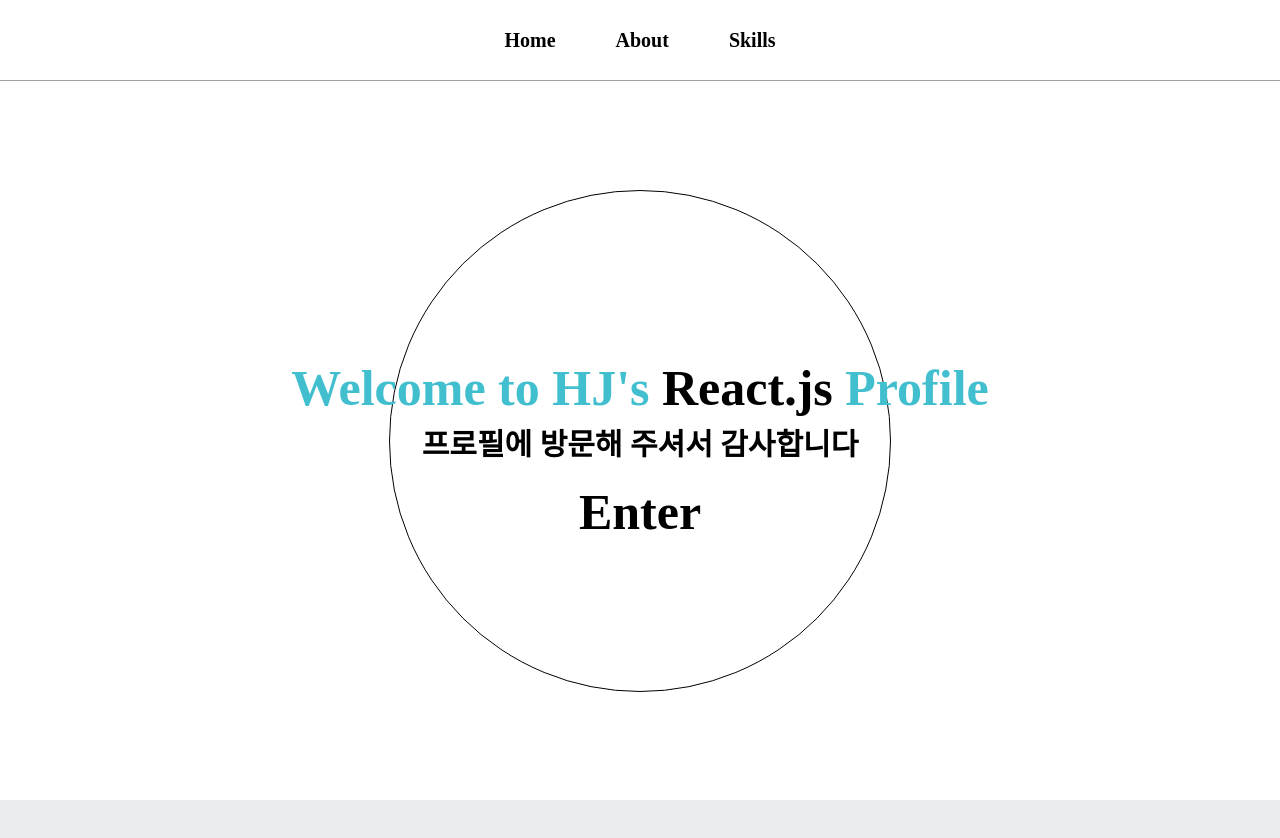
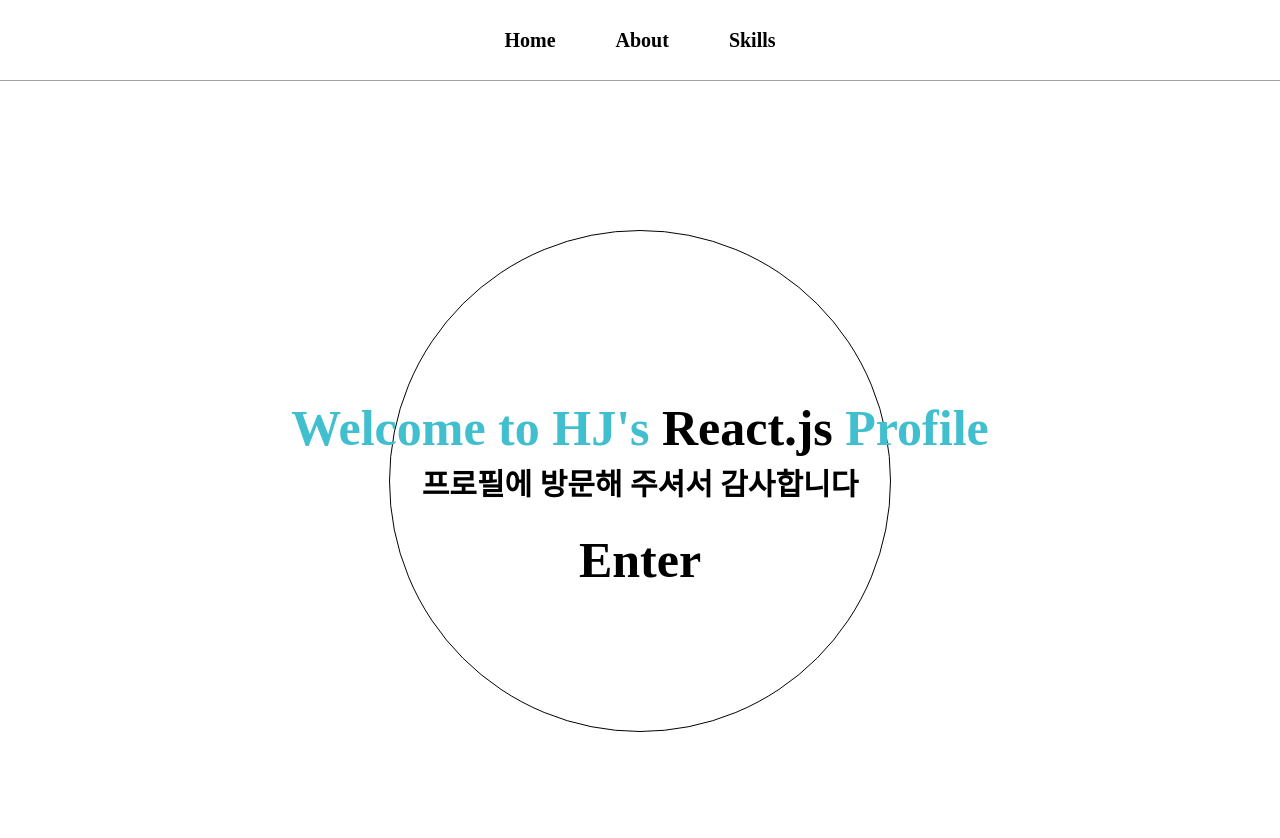
Before and after one commit to hhhjj503/React_Portfolio, a React (Create React App) app: page / in a window 1280 px wide. Shown: the top 838 px of the page. Before the commit the page ends 800 px from the top, so only its background shows below. Built offline with nearby package versions, Linux system fonts and the light colour scheme.

Commit message:
20221118

```diff
--- a/src/pages/About.js
+++ b/src/pages/About.js
@@ -128,7 +128,7 @@
   `;
 
   return (
-    <StyledDivWrapper>
+    <StyledDivWrapper className="about">
       <Half className="img">
         <Img
           widthValue="70%"
@@ -140,8 +140,7 @@
       <Half>
         <H1>About</H1>
         <P>
-          <span>안녕하세요</span>, 끊임없이 노력하는 프론트엔드 개발자 허현재
-          입니다
+          <span>안녕하세요</span>, 끊임없이 노력하며 발전하는 허현재 입니다
           <br /> <br />
           고등학교부터 대학교육까지 디자인을 공부했으며 졸업 후 국비지원의{' '}
           <br />
--- a/src/pages/Header.js
+++ b/src/pages/Header.js
@@ -8,6 +8,8 @@
     padding: 30px 0;
     text-align: center;
     background-color: white;
+    position: relative;
+    z-index: 2;
   `;
 
   const Ul = styled.ul`
--- a/src/pages/Skills.js
+++ b/src/pages/Skills.js
@@ -70,16 +70,11 @@
   const StyledDivWrapper = styled(DivWrapper)`
     padding: 0;
     box-sizing: border-box;
-    @media screen and (min-width: 480px) and (max-width: 767px) {
-    }
-
-    @media screen and (min-width: 320px) and (max-width: 479px) {
-    } ;
   `;
 
   return (
     <>
-      <StyledDivWrapper>
+      <StyledDivWrapper className="skills">
         <H1 hidden={true}>Skills</H1>
         <Ul>
           <Li background="rgb(236, 102, 48)">HTML</Li>
--- a/src/styles/DivWrapper.js
+++ b/src/styles/DivWrapper.js
@@ -4,13 +4,39 @@
   //width: ${(props) => props.widthValue};
   width: 100%;
   padding: 200px;
-  height: calc(100vh - 80px);
+  height: 100vh;
   box-sizing: border-box;
   margin: 0 auto;
   background: white;
   border-top: 1px solid #a1a1a1;
   position: relative;
   display: ${(props) => (props.hidden === true ? 'none' : 'block')};
+
+  &.about {
+    padding: 150px;
+
+    @media screen and (min-width: 480px) and (max-width: 767px) {
+      padding: 50px;
+    }
+
+    @media screen and (min-width: 320px) and (max-width: 479px) {
+      padding: 20px;
+    }
+  }
+
+  &.skills {
+    height: 100%;
+    min-height: 900px;
+
+    @media screen and (min-width: 480px) and (max-width: 767px) {
+      height: 100vh;
+      min-height: initial;
+    }
+
+    @media screen and (min-width: 320px) and (max-width: 479px) {
+      min-height: initial;
+    }
+  }
 
   @media screen and (min-width: 480px) and (max-width: 767px) {
     padding: 50px;
```
